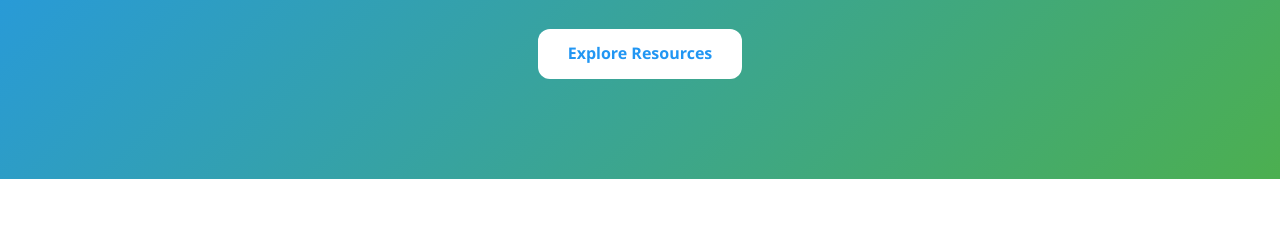
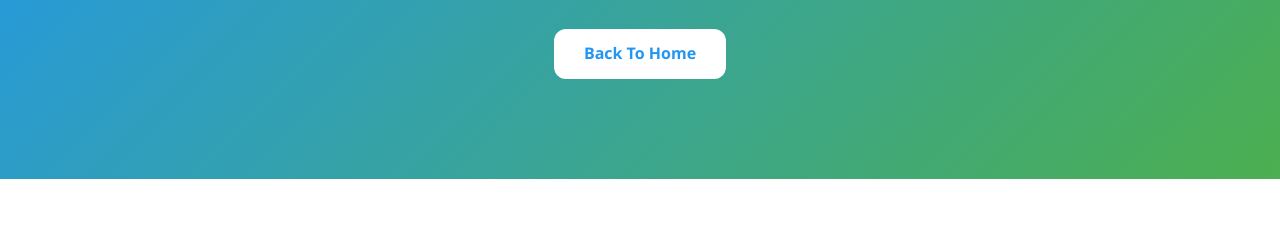
Before and after one commit to aryavartsubhammoharana/btechx, a plain HTML site: page about.html in a window 1280 px wide. Shown: the part 377-602 px from the top of the page. Drawn offline with Linux system fonts and the light colour scheme.

Commit message:
Update about.html

```diff
--- a/about.html
+++ b/about.html
@@ -423,7 +423,7 @@
         <div class="container">
             <h1>About BTech Study Hub</h1>
             <p>Discover our mission to empower B.Tech AI & ML students at C.V. Raman Global University with top-notch resources.</p>
-            <a href="index.html#subjects" class="btn">Explore Resources</a>
+            <a href="index.html" class="btn">Back To Home</a>
         </div>
     </section>
 
@@ -494,4 +494,5 @@
             });
         });
     </script>
+
 </body>contact.html
```
